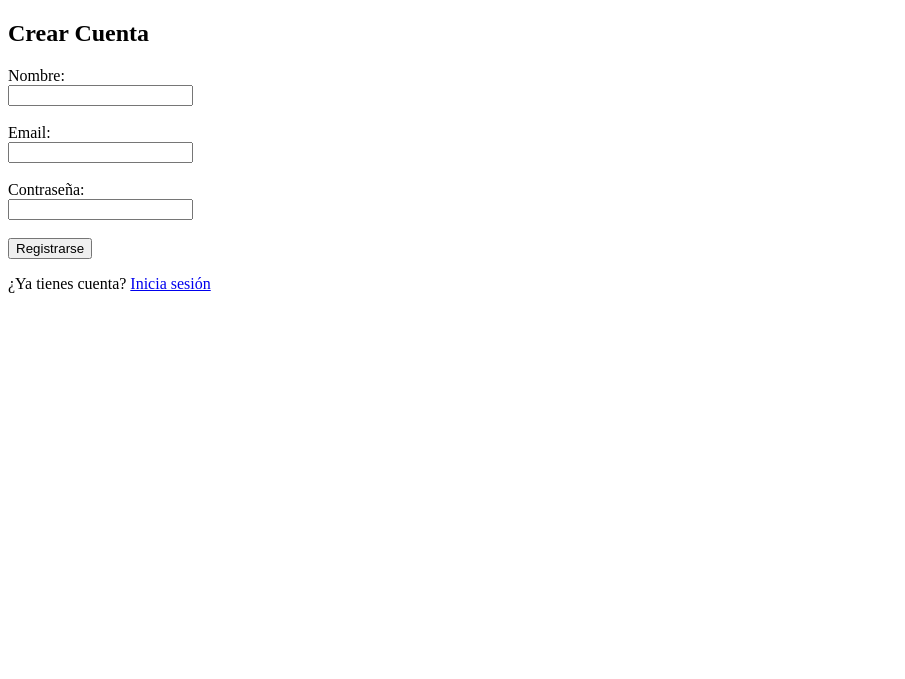
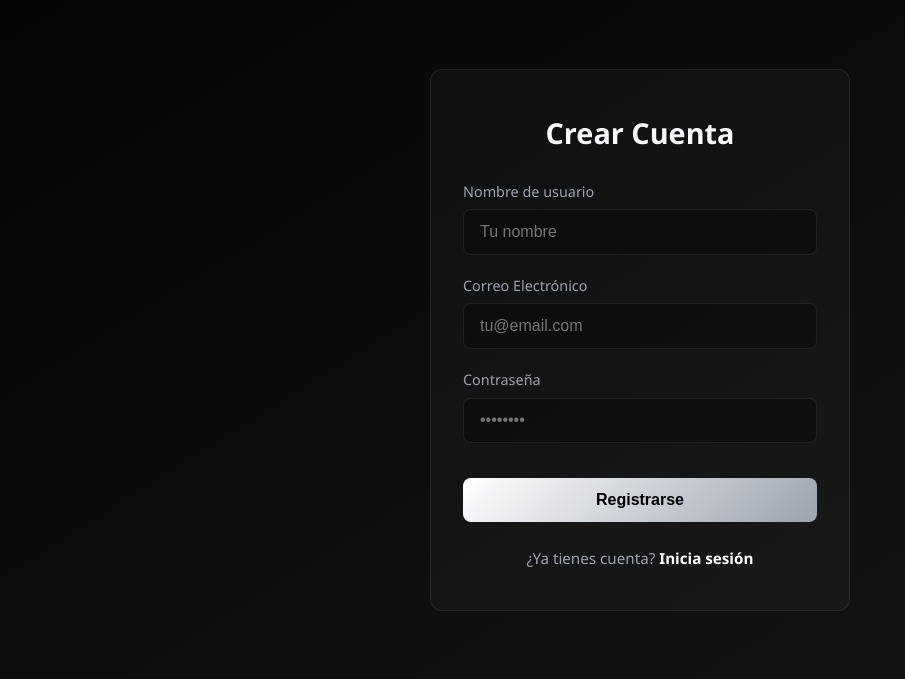
Before and after one commit to DavidHonoratoFernandez/HonoratoDavid_DAW2_0613_ConvExtr_PlataformaPodcast, a PHP site: page /views/auth/register.php in a window 1280 px wide. Shown: the top 679 px of the page, without its empty margins (0-905 px from the left). Run offline with PHP 8.4, Linux system fonts and the light colour scheme.

Commit message:
Estilos y arreglos en las views de login/register

```diff
--- a/public/css/style.css
+++ b/public/css/style.css
@@ -184,3 +184,86 @@ audio {
     outline: none;
     background-color: transparent;
 }
+
+/* --- VISTAS DE AUTENTICACIÓN (LOGIN / REGISTRO) --- */
+.contenedor-auth {
+    display: flex;
+    justify-content: center;
+    align-items: center;
+    min-height: 85vh; /* Centra verticalmente en la pantalla */
+}
+
+.tarjeta-auth {
+    width: 100%;
+    max-width: 420px; /* Ancho máximo del formulario */
+    text-align: center;
+    padding: 2.5rem 2rem;
+}
+
+.tarjeta-auth h2 {
+    font-size: 1.8rem;
+    margin-bottom: 1.5rem;
+    color: var(--texto-principal);
+}
+
+.formulario-auth {
+    display: flex;
+    flex-direction: column;
+    gap: 1.2rem;
+    text-align: left;
+}
+
+.grupo-input {
+    display: flex;
+    flex-direction: column;
+    gap: 0.4rem;
+}
+
+.grupo-input label {
+    font-size: 0.9rem;
+    color: var(--texto-secundario);
+    font-weight: 500;
+}
+
+.input-auth {
+    background: rgba(0, 0, 0, 0.3);
+    border: 1px solid var(--borde-tarjeta);
+    color: var(--texto-principal);
+    padding: 0.8rem 1rem;
+    border-radius: 8px;
+    outline: none;
+    font-size: 1rem;
+    transition: all 0.3s ease;
+}
+
+.input-auth:focus {
+    border-color: var(--color-primario);
+    box-shadow: 0 0 0 2px rgba(255, 255, 255, 0.1);
+}
+
+.boton-auth {
+    width: 100%;
+    margin-top: 1rem;
+    cursor: pointer;
+    font-size: 1rem;
+    padding: 0.8rem;
+}
+
+.enlace-auth {
+    display: block;
+    margin-top: 1.5rem;
+    font-size: 0.95rem;
+    color: var(--texto-secundario);
+}
+
+/* --- ESTILO PARA MENSAJES DE ERROR --- */
+.mensaje-error {
+    color: #ef4444;
+    background: rgba(239, 68, 68, 0.1);
+    padding: 10px;
+    border-radius: 6px;
+    margin-bottom: 15px;
+    border: 1px solid rgba(239, 68, 68, 0.3);
+    text-align: center;
+    font-size: 0.9rem;
+}
--- a/views/auth/register.php
+++ b/views/auth/register.php
@@ -2,26 +2,43 @@
 <html lang="es">
 <head>
     <meta charset="UTF-8">
-    <title>Registro - Plataforma de Podcast</title>
+    <title>Registro - Podcast Platform</title>
+    <link rel="stylesheet" href="public/css/style.css">
 </head>
 <body>
-    <h2>Crear Cuenta</h2>
+    <div class="contenedor contenedor-auth">
+        <div class="tarjeta tarjeta-auth">
+            <h2>Crear Cuenta</h2>
 
-    <?php if(isset($error)) echo "<p style='color:red;'>$error</p>"; ?>
+            <?php if (isset($error)): ?>
+                <div class="mensaje-error">
+                    <?= htmlspecialchars($error) ?>
+                </div>
+            <?php endif; ?>
 
-    <form action="index.php?controller=Auth&action=register" method="POST">
-        <label>Nombre:</label><br>
-        <input type="text" name="name" required><br><br>
+            <form action="index.php?controller=Auth&action=register" method="POST" class="formulario-auth">
+                <div class="grupo-input">
+                    <label for="nombre">Nombre de usuario</label>
+                    <input type="text" id="nombre" name="nombre" class="input-auth" required placeholder="Tu nombre">
+                </div>
 
-        <label>Email:</label><br>
-        <input type="email" name="email" required><br><br>
+                <div class="grupo-input">
+                    <label for="email">Correo Electrónico</label>
+                    <input type="email" id="email" name="email" class="input-auth" required placeholder="tu@email.com">
+                </div>
 
-        <label>Contraseña:</label><br>
-        <input type="password" name="password" required><br><br>
+                <div class="grupo-input">
+                    <label for="password">Contraseña</label>
+                    <input type="password" id="password" name="password" class="input-auth" required placeholder="••••••••">
+                </div>
 
-        <button type="submit">Registrarse</button>
-    </form>
+                <button type="submit" class="boton boton-auth">Registrarse</button>
+            </form>
 
-    <p>¿Ya tienes cuenta? <a href="index.php?controller=Auth&action=login">Inicia sesión</a></p>
+            <a href="index.php?controller=Auth&action=login" class="enlace-auth">
+                ¿Ya tienes cuenta? <strong style="color: var(--color-primario);">Inicia sesión</strong>
+            </a>
+        </div>
+    </div>
 </body>
 </html>
```
Also changed, not shown: views/auth/login.php (+26 -12 lines).
